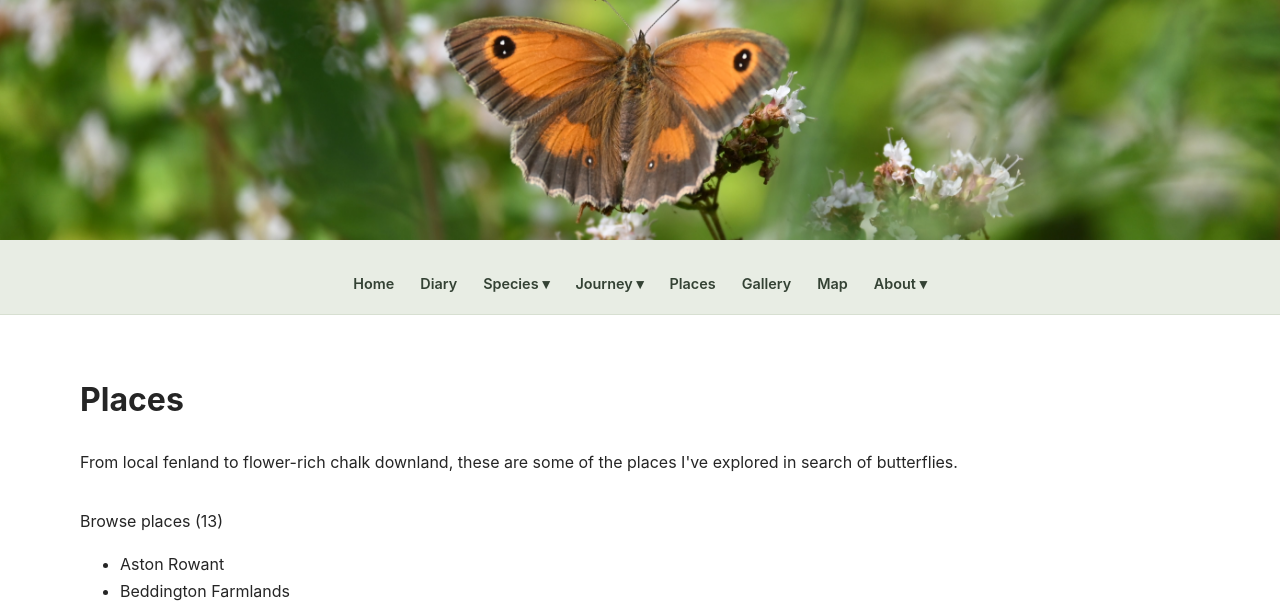
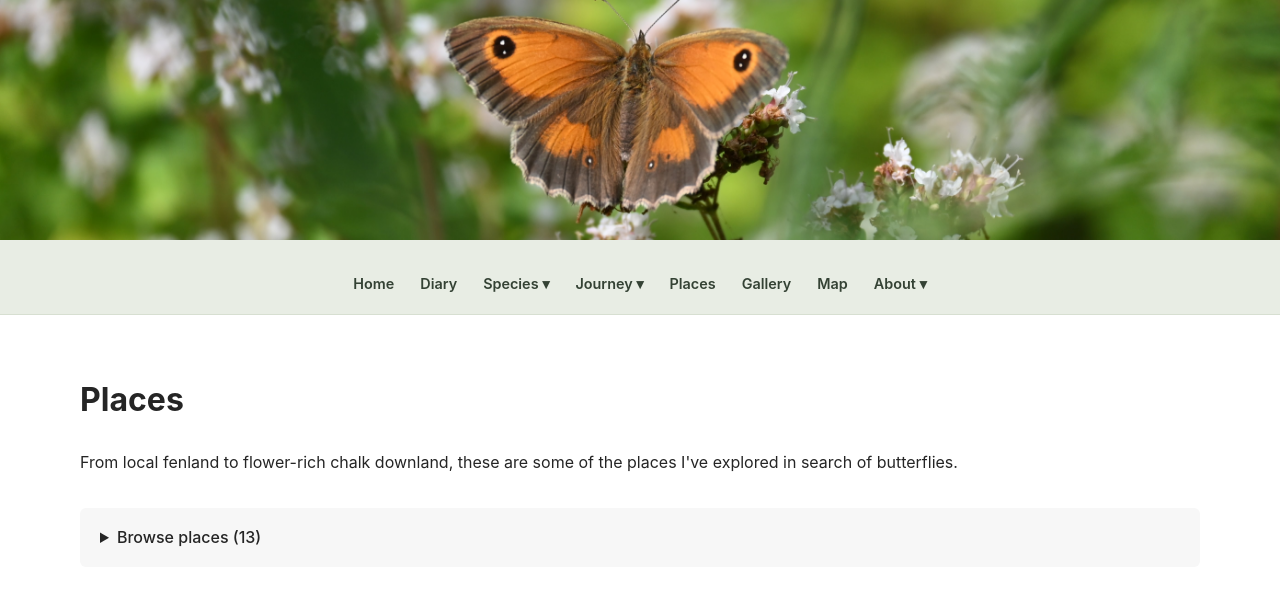
Before and after one commit to christhaxter/butterfly-diaries, a Jekyll site: the page built from places/index.html, in a window 1280 px wide and 1400 px high. Shown: the top 605 px of the window. Built offline with Jekyll 4.4.1, drawn with Linux system fonts in a browser that asks for light colours; some of the changed text lies outside the part shown; grey boxes are pictures that could not be loaded.

Commit message:
dup contents on places and nav container to details

```diff
--- a/places/index.html
+++ b/places/index.html
@@ -11,7 +11,7 @@ description: Butterfly habitats and destinations explored on field trips around
   the places I've explored in search of butterflies.
 </p>
 
-<nav class="places-index" id="places-index" aria-label="Places on this page">
+<details class="places-index" id="places-index">
   <summary>Browse places (13)</summary>
 
   <ul>
@@ -29,28 +29,6 @@ description: Butterfly habitats and destinations explored on field trips around
     <li><a href="#totternhoe">Totternhoe</a></li>
     <li><a href="#walton-on-the-naze">Walton-on-the-Naze</a></li>
   </ul>
-</nav>
-
-<nav class="places-index" id="places-index" aria-label="Places on this page">
-  <summary>Browse places (13)</summary>
-
-  <nav aria-label="Places on this page">
-    <ul>
-      <li><a href="#aston-rowant">Aston Rowant</a></li>
-      <li><a href="#beddington-farmlands">Beddington Farmlands</a></li>
-      <li><a href="#black-fen-way">Black Fen Way</a></li>
-      <li><a href="#bookham-commons">Bookham Commons</a></li>
-      <li><a href="#devils-dyke">Devil's Dyke</a></li>
-      <li><a href="#east-tilbury">East Tilbury</a></li>
-      <li><a href="#ely-common-meadow">Ely Common Meadow</a></li>
-      <li><a href="#fermyn-woods">Fermyn Woods</a></li>
-      <li><a href="#hickling-broad">Hickling Broad</a></li>
-      <li><a href="#hockley-woods">Hockley Woods</a></li>
-      <li><a href="#ringstead-downs">Ringstead Downs</a></li>
-      <li><a href="#totternhoe">Totternhoe</a></li>
-      <li><a href="#walton-on-the-naze">Walton-on-the-Naze</a></li>
-    </ul>
-  </nav>
 </details>
 
 <div class="places-list">
```
